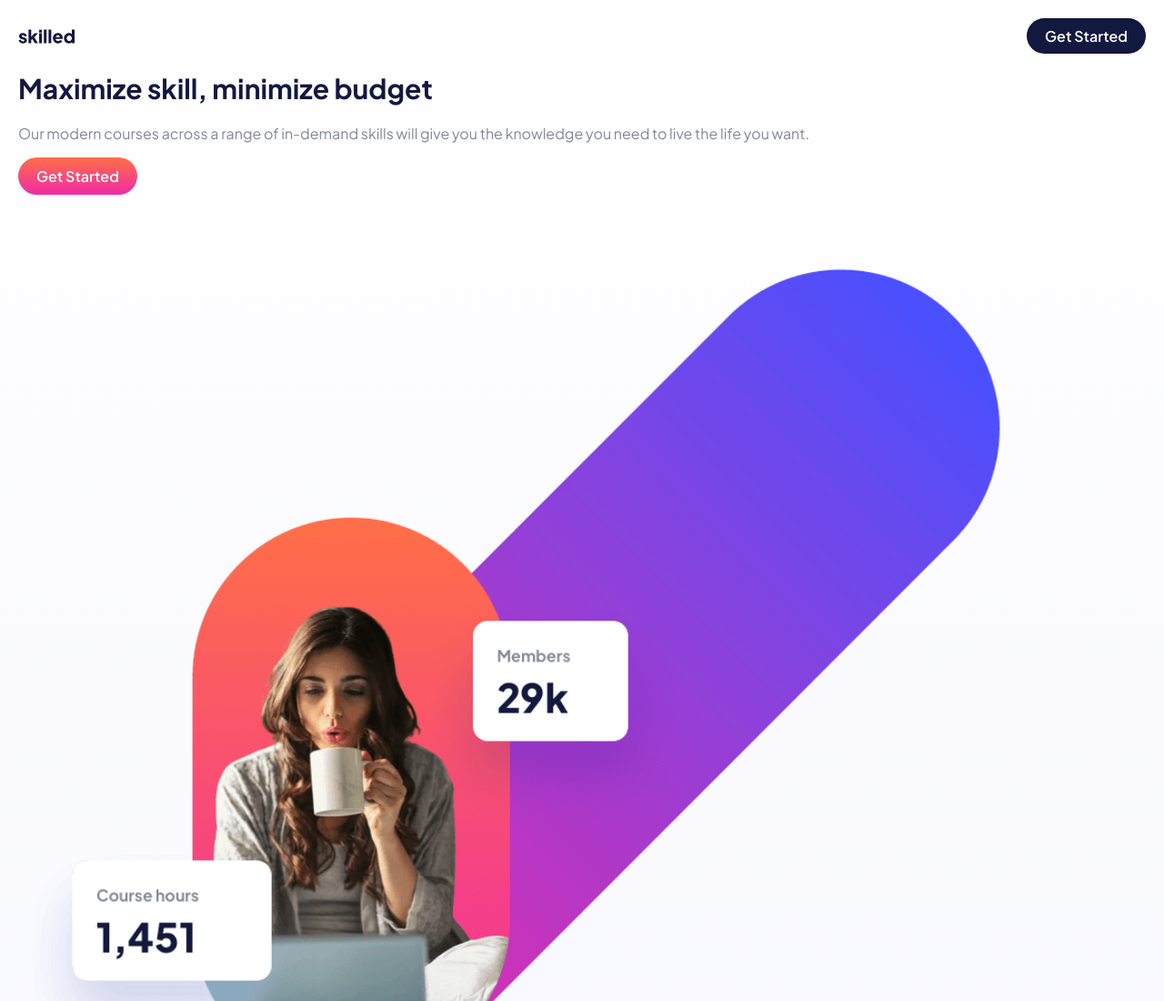
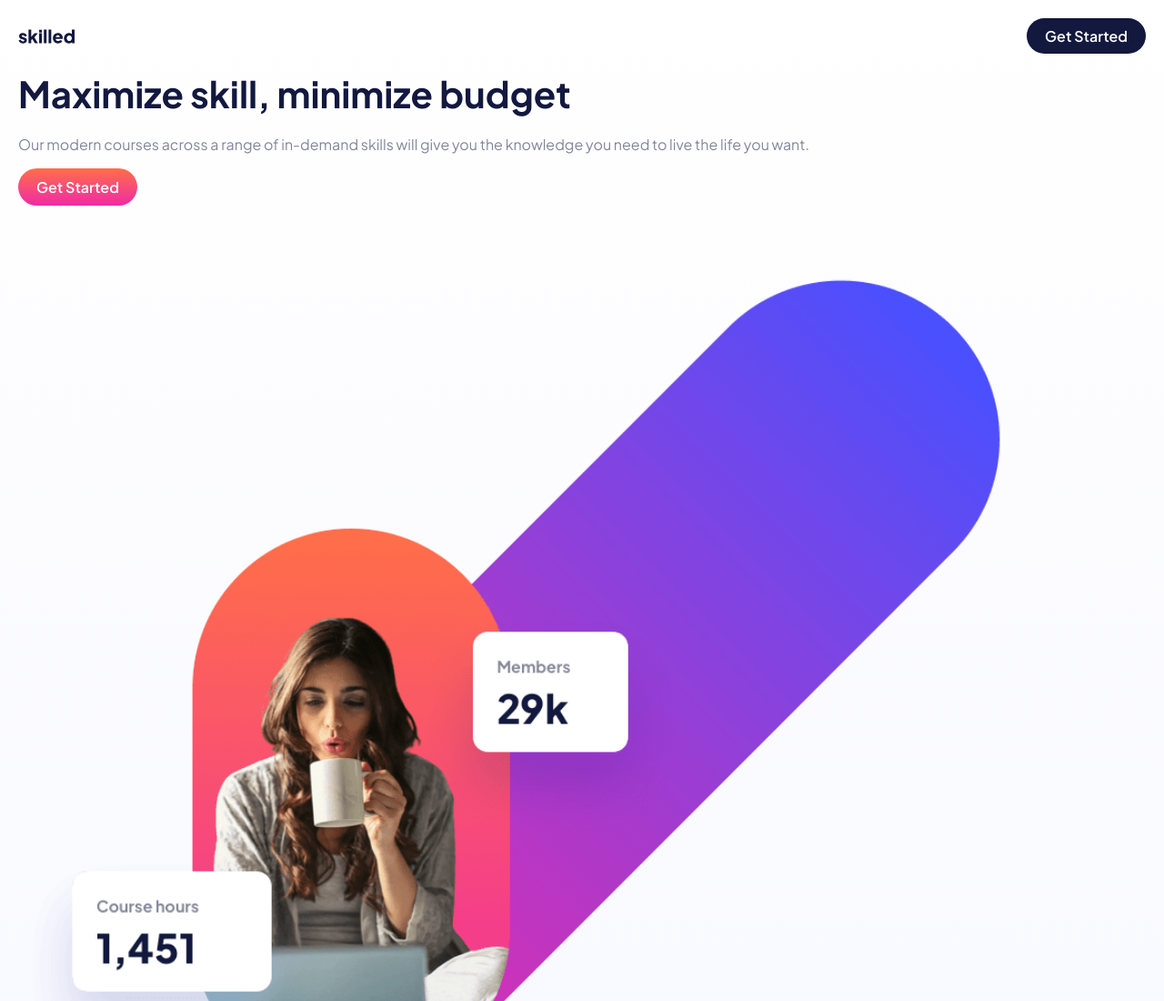
Before and after one commit to canasmh/skilled-landing-page, a website: page index.html in a window 1280 px wide. Shown: the top 1100 px of the page at 91% size. Drawn offline with nearby package versions, Linux system fonts and the light colour scheme; files that its build step writes are made by us from their sources.

Commit message:
Make h1 tag a little larger on desktop screen sizes

```diff
--- a/assets/scss/_typography.scss
+++ b/assets/scss/_typography.scss
@@ -1,5 +1,9 @@
 h1 {
     font-size: 3rem;
+
+    @media only screen and (min-width: 900px) {
+        font-size: 4rem;
+    }
 }
 
 h2 {
```
